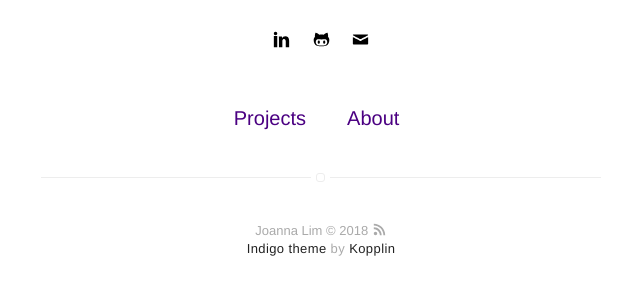
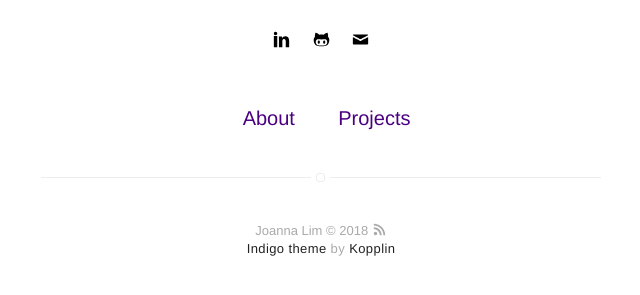
Before and after one commit to jnnlmn/jnnlmn.github.io, a Jekyll site: the page built from index.html, in a window 1280 px wide. Shown: the part 497-792 px from the top of the page, without its empty margins (319-959 px from the left). Built offline with Jekyll 4.4.1, drawn with Linux system fonts in a browser that asks for light colours.

Commit message:
Update nav.html

```diff
--- a/_includes/nav.html
+++ b/_includes/nav.html
@@ -14,18 +14,18 @@
             {% endif %}
         {% endif %}
 
+        {% if site.about == true %}
+            {% if page.title != "About" %}
+                <li class="item">
+                    <a class="link" href="{{ site.url }}/about">About</a>
+                </li>
+            {% endif %}
+        {% endif %}
+
         {% if site.projects == true %}
             {% if page.title != "Projects" %}
                 <li class="item">
                     <a class="link" href="{{ site.url }}/projects">Projects</a>
-                </li>
-            {% endif %}
-        {% endif %}
-
-        {% if site.about == true %}
-            {% if page.title != "About" %}
-                <li class="item">
-                    <a class="link" href="{{ site.url }}/about">About</a>
                 </li>
             {% endif %}
         {% endif %}
```
